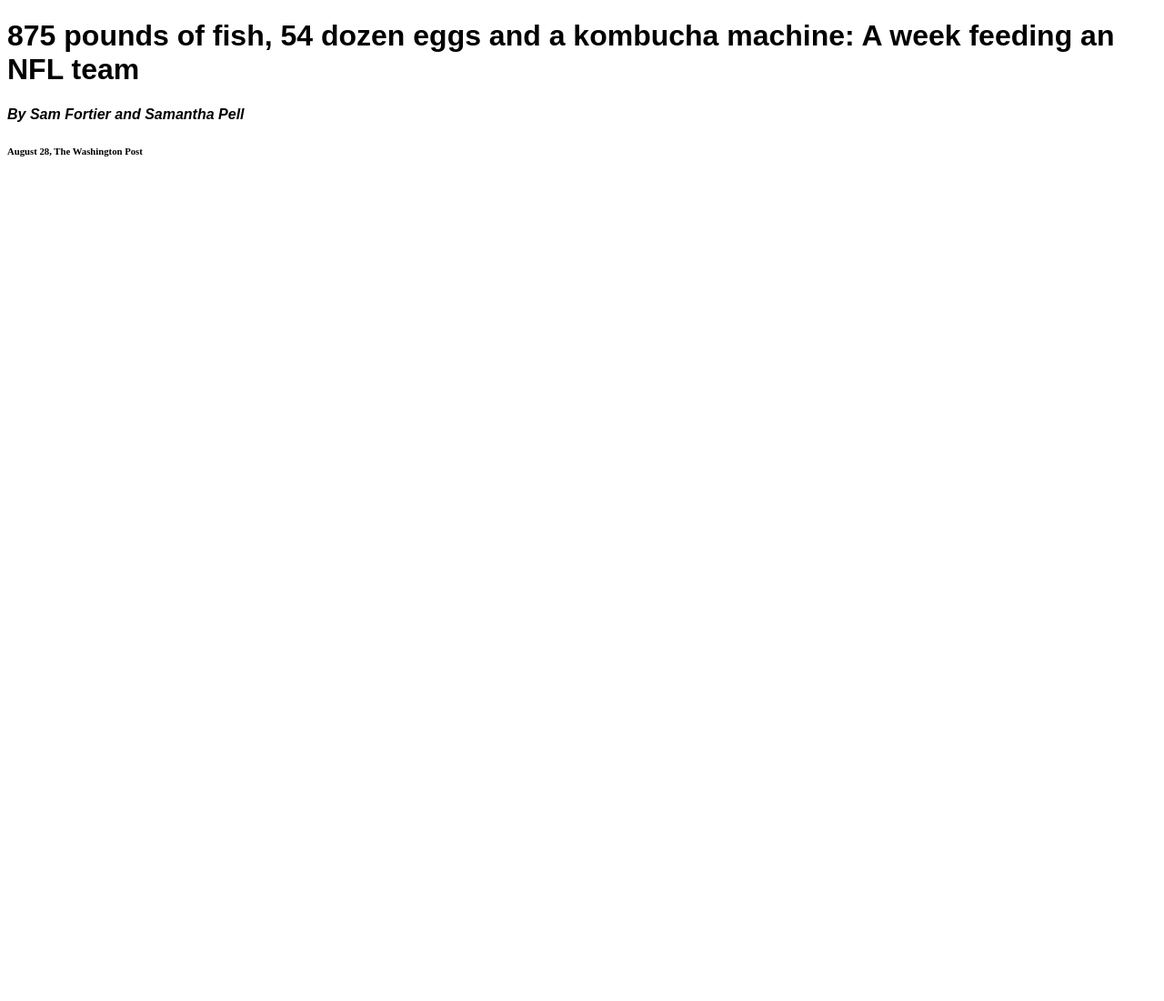
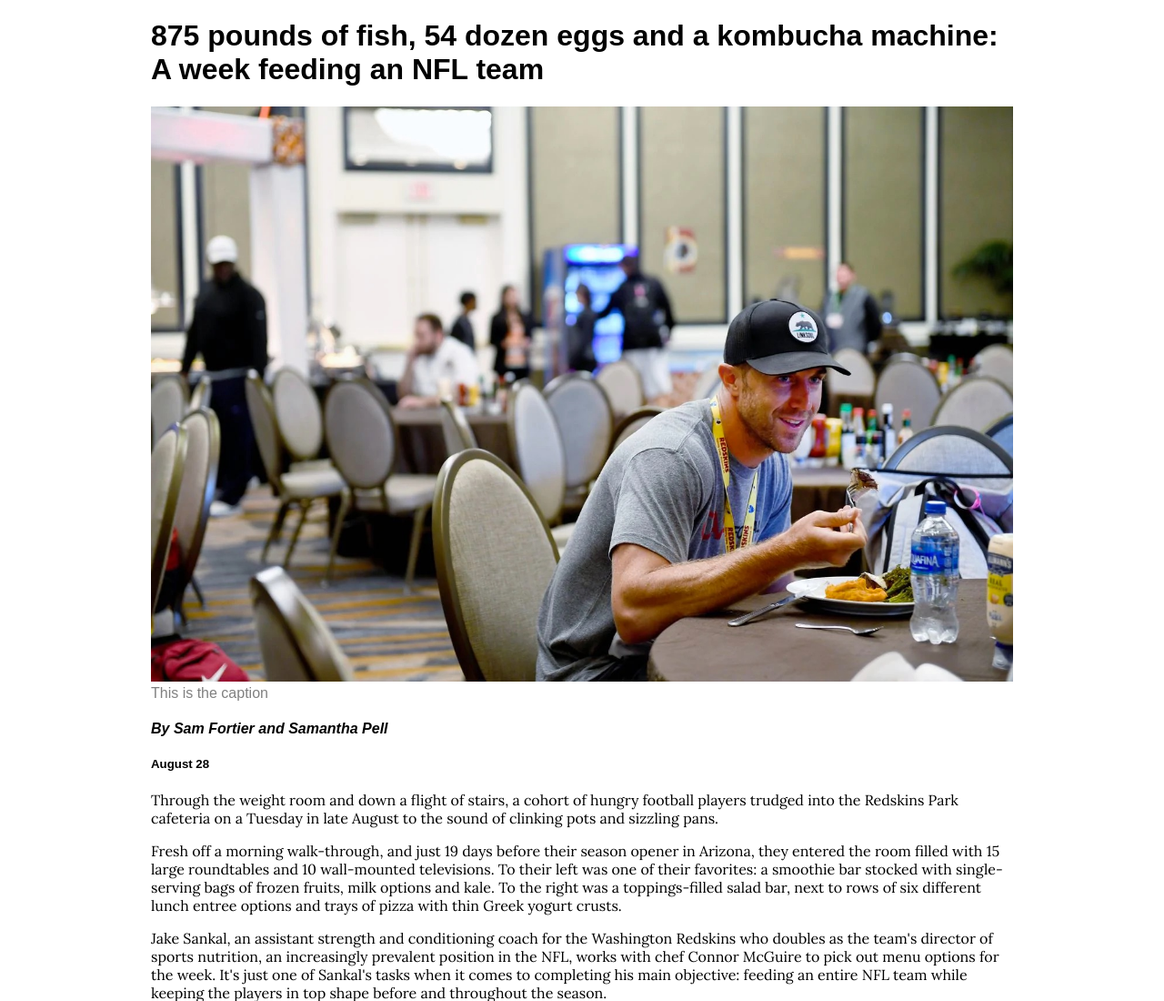
Before and after one commit to winter-hawk/midterm-studyguide, a plain HTML site: page index.html in a window 1280 px wide. Shown: the top 1100 px of the page at 91% size. Before the commit the page ends 800 px from the top, so only its background shows below. Drawn offline with Linux system fonts and the light colour scheme; a web font is replaced by a local one.

Commit message:
Update index.html

```diff
--- a/index.html
+++ b/index.html
@@ -1,10 +1,38 @@
 <!DOCTYPE html>
+<html lang="en">
 <head>
+  <meta charset="utf-8">
+  <meta name="viewport" content="width=device-width, initial-scale=1">
   <title> Feeding an NFL team </title>
-  <link href="styles.css" rel="stylesheet" type="text/css"
+  <link href="styles.css" rel="stylesheet" type="text/css">
+  <link href="https://fonts.googleapis.com/css2?family=Lora:ital,wght@0,400;0,700;1,400&family=Montserrat:ital@0;1&family=Zen+Old+Mincho:wght@400;700&display=swap" rel="stylesheet">
 </head>
 
 <body>
-  <h1> 875 pounds of fish, 54 dozen eggs and a kombucha machine: A week feeding an NFL team </h1>
-  <h4> By Sam Fortier and Samantha Pell </h4>
-  <h6> August 28, The Washington Post </h6>
+  <div id="content">
+    <h1> 875 pounds of fish, 54 dozen eggs and a kombucha machine: A week feeding an NFL team </h1>
+      <div class ="img-wrapper">
+          <img src="redskins-food-image1.jpg" alt="Alex Smith eating"/>
+          <p class="caption"> This is the caption </p>
+      </div>
+    <h4> By Sam Fortier and Samantha Pell </h4>
+    <h5> August 28 </h5>
+
+<!-- story starts -->
+
+      <p> Through the weight room and down a flight of stairs, a cohort of hungry football players trudged into the Redskins Park cafeteria on a Tuesday in late August to the sound of clinking pots and sizzling pans. </p>
+
+      <p> Fresh off a morning walk-through, and just 19 days before their season opener in Arizona, they entered the room filled with 15 large roundtables and 10 wall-mounted televisions. To their left was one of their favorites: a smoothie bar stocked with single-serving bags of frozen fruits, milk options and kale. To the right was a toppings-filled salad bar, next to rows of six different lunch entree options and trays of pizza with thin Greek yogurt crusts. </p>
+
+<!-- hyperlink washinton redskins -->
+
+      <p> Jake Sankal, an assistant strength and conditioning coach for the Washington Redskins who doubles as the team's director of sports nutrition, an increasingly prevalent position in the NFL, works with chef Connor McGuire to pick out menu options for the week. It's just one of Sankal's tasks when it comes to completing his main objective: feeding an entire NFL team while keeping the players in top shape before and throughout the season. </p>
+
+      <blockquote> "What we try to do more than just being the food police is provide them healthy options," Sankal said. "We focus a ton on quality food here. That's really the biggest thing we do. And then we try to educate them." </blockquote>
+<!-- create tags for paragraphs -->
+      <div class ="img-wrapper">
+        <img src="redskins-food-image5.jpg" alt="bottles"/>
+        <p class="caption"> This is the caption </p>
+      </div>
+  </div>
+</body>
```
